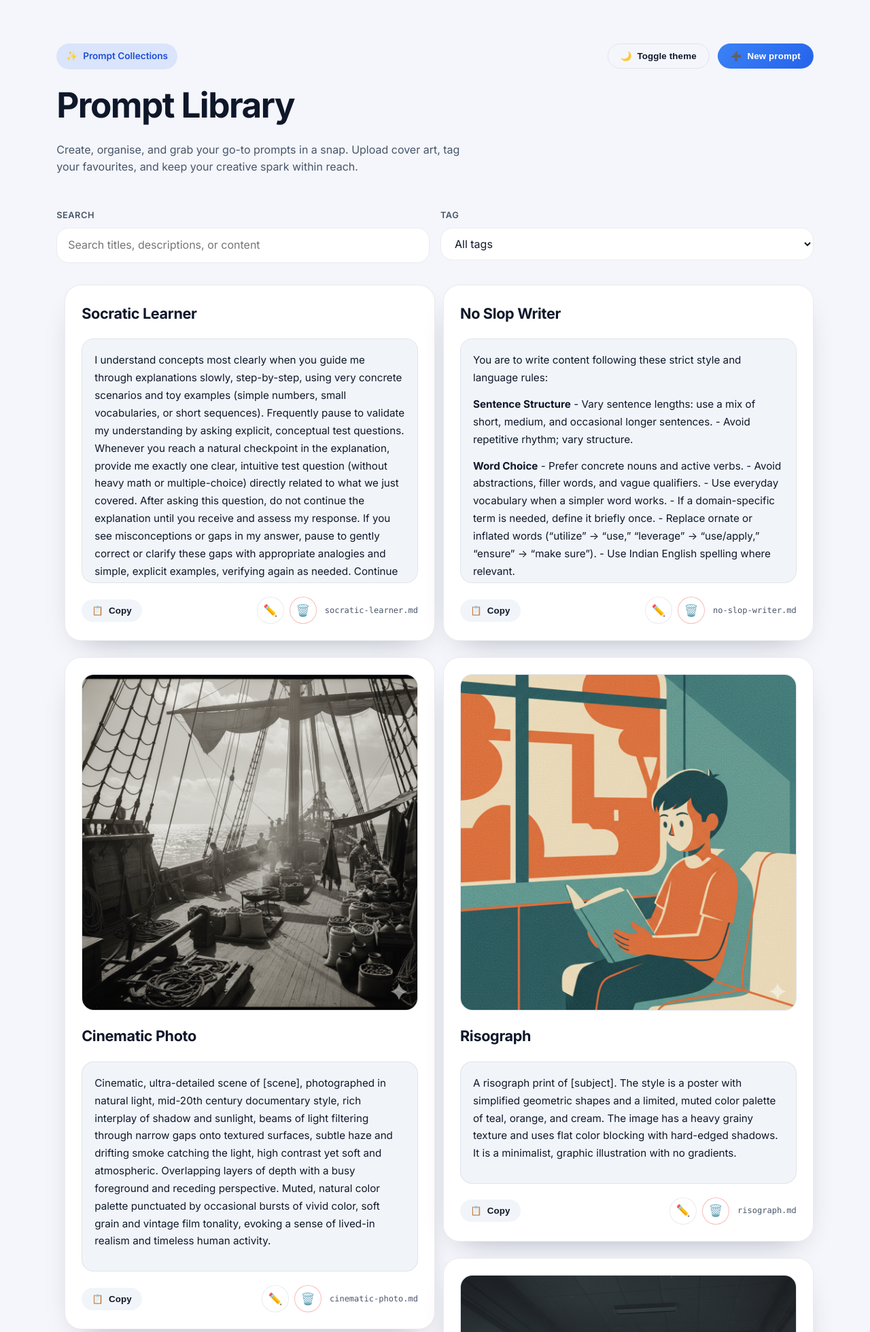
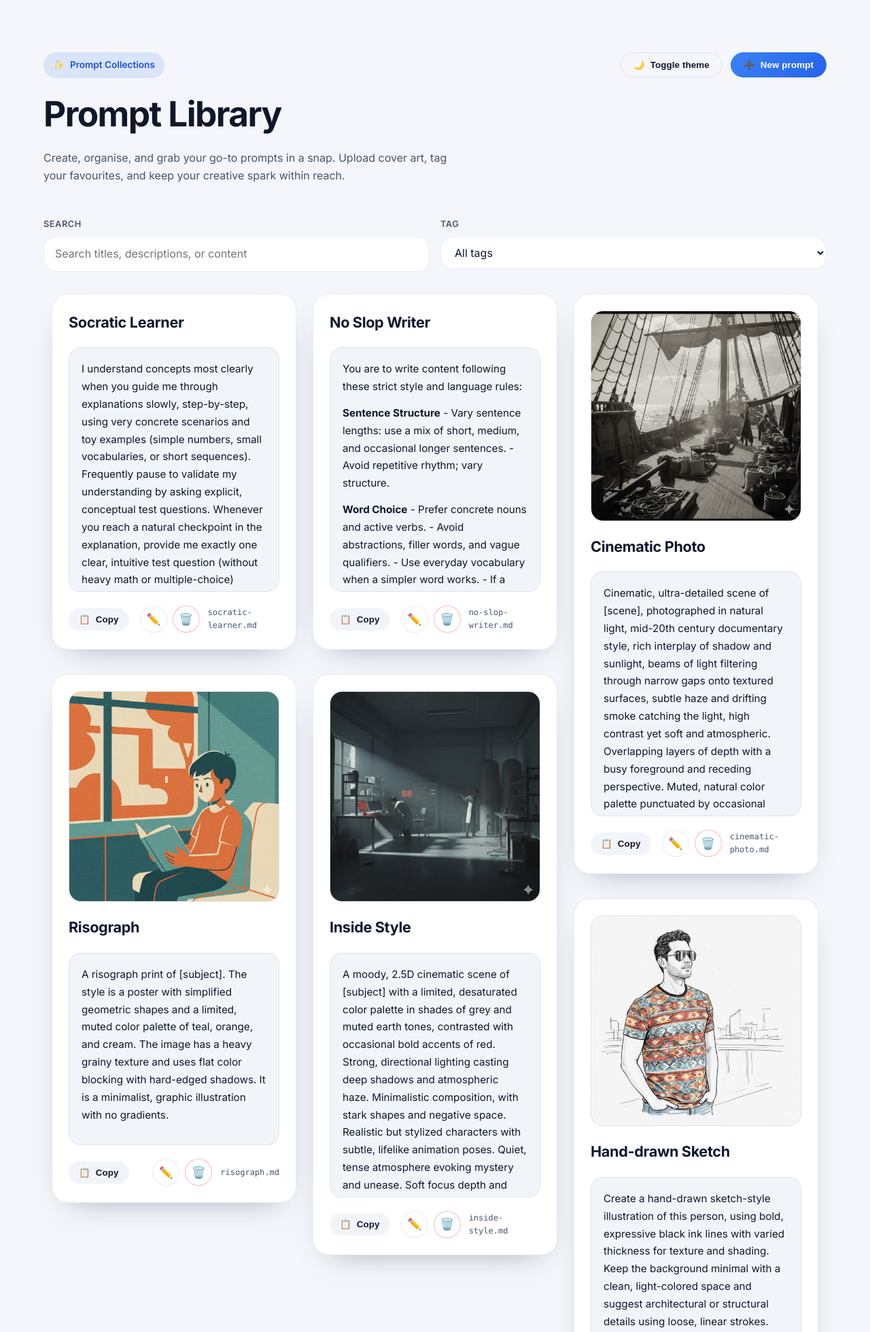
Before and after one commit to sarathavasarala/my-prompt-library, a Flask app: page / in a window 1280 px wide. Shown: the top 1960 px of the page at 68% size. Run offline with Flask 3, Linux system fonts and the light colour scheme.

Commit message:
Update project: modified prompt templates, styles, and image uploads

```diff
--- a/prompts/hand-drawn-sketch.md
+++ b/prompts/hand-drawn-sketch.md
@@ -1,7 +1,7 @@
 ---
 title: Hand-drawn Sketch
 description: Create a hand drawn sketch style illustration of this person, using bold, expressive black ink lines with varied thickness for texture and shading. Keep the…
-image: uploads/hand-drawn-sketch-cfb595b0973e433c8798b710fda13733.jpeg
+image: uploads/hand-drawn-sketch-9bf319c9f8784d75af6c49568bb852fb.png
 ---
 
 Create a hand-drawn sketch-style illustration of this person, using bold, expressive black ink lines with varied thickness for texture and shading. Keep the background minimal with a clean, light-colored space and suggest architectural or structural details using loose, linear strokes. Apply a limited warm color palette selectively on clothing or key elements, leaving most areas monochrome to highlight contrast. Aim for a blend of traditional line art with modern minimalism.
--- a/prompts/inside-style.md
+++ b/prompts/inside-style.md
@@ -1,5 +1,6 @@
 ---
 title: Inside Style
+description: A moody, 2.5D cinematic scene of [subject] with a limited, desaturated color palette in shades of grey and muted earth tones, contrasted with occasional bold…
 image: uploads/inside-style-48efdeadfc3b429591025f71e3fbe0bc.png
 ---
 
--- a/prompts/risograph.md
+++ b/prompts/risograph.md
@@ -1,5 +1,6 @@
 ---
 title: Risograph
+description: A risograph print of [subject]. The style is a poster with simplified geometric shapes and a limited, muted color palette of teal, orange, and cream. The ima…
 image: uploads/risograph-fed33c867f1544c2a92fd376a7d96662.png
 ---
 
--- a/static/css/styles.css
+++ b/static/css/styles.css
@@ -46,16 +46,18 @@
   --toast-text: #e2e8f0;
 }
 
+
 .prompt-grid {
-  --masonry-gutter: 24px;
+  --masonry-gutter: clamp(24px, 3vw, 36px);
   position: relative;
-  margin: 0;
-  padding: 0 12px;
+  width: min(100%, 1680px);
+  margin-inline: auto;
+  box-sizing: border-box;
 }
 
 .prompt-grid__sizer,
 .prompt-card {
-  width: calc((100% - (var(--masonry-gutter) * 2)) / 3);
+  width: min(100%, clamp(280px, 30vw, 360px));
 }
 
 .prompt-grid__sizer {
@@ -94,14 +96,13 @@
   text-align: center;
 }
 
-@media (max-width: 1280px) {
-  .prompt-grid__sizer,
-  .prompt-card {
-    width: calc((100% - var(--masonry-gutter)) / 2);
+@media (max-width: 640px) {
+  .prompt-grid {
+    width: 100%;
+    padding-inline: clamp(18px, 6vw, 48px);
+    box-sizing: border-box;
   }
-}
 
-@media (max-width: 820px) {
   .prompt-grid__sizer,
   .prompt-card {
     width: 100%;
@@ -125,9 +126,10 @@ body {
 }
 
 .page {
-  max-width: min(1480px, 92vw);
+  width: 100%;
   margin: 0 auto;
-  padding: 64px 32px 104px;
+  padding: clamp(56px, 6vw, 112px) clamp(24px, 5vw, 88px) clamp(96px, 8vw, 152px);
+  box-sizing: border-box;
 }
 
 .hero {
@@ -136,7 +138,9 @@ body {
   align-items: flex-start;
   justify-content: space-between;
   gap: 24px;
-  margin-bottom: 48px;
+  width: 100%;
+  max-width: 1480px;
+  margin: 0 auto 48px;
 }
 
 .hero__text {
@@ -178,7 +182,9 @@ body {
   display: grid;
   grid-template-columns: repeat(auto-fit, minmax(240px, 1fr));
   gap: 16px;
-  margin-bottom: 32px;
+  margin: 0 auto 32px;
+  width: 100%;
+  max-width: 1480px;
 }
 
 .field {
--- a/templates/index.html
+++ b/templates/index.html
@@ -200,9 +200,19 @@
       const createUrl = document.body.dataset.createUrl;
       const updateUrl = document.body.dataset.updateUrl;
       let masonryInstance;
+      let masonryResizeTimer;
+
+      const getMasonryGutter = () => {
+        if (!promptGrid) return 24;
+        const computed = window.getComputedStyle(promptGrid);
+        const raw = computed.getPropertyValue('--masonry-gutter');
+        const value = Number.parseFloat(raw);
+        return Number.isNaN(value) ? 24 : value;
+      };
 
       const layoutMasonry = (options = {}) => {
         if (!masonryInstance) return;
+        masonryInstance.options.gutter = getMasonryGutter();
         if (options.reload) {
           masonryInstance.reloadItems();
         }
@@ -216,8 +226,9 @@
         masonryInstance = new Masonry(promptGrid, {
           itemSelector: '.prompt-card',
           columnWidth: '.prompt-grid__sizer',
-          percentPosition: true,
-          gutter: 24,
+          percentPosition: false,
+          fitWidth: true,
+          gutter: getMasonryGutter(),
           transitionDuration: '0.3s',
         });
 
@@ -360,6 +371,14 @@
       filterPrompts();
       initMasonry();
 
+      window.addEventListener('resize', () => {
+        if (!masonryInstance) return;
+        window.clearTimeout(masonryResizeTimer);
+        masonryResizeTimer = window.setTimeout(() => {
+          layoutMasonry({ reload: true });
+        }, 120);
+      });
+
       document.querySelectorAll('.button--copy').forEach((button) => {
         button.addEventListener('click', async () => {
           const card = button.closest('.prompt-card');
```
Also changed, not shown: static/uploads/hand-drawn-sketch-9bf319c9f8784d75af6c49568bb852fb.png (added), static/uploads/hand-drawn-sketch-cfb595b0973e433c8798b710fda13733.jpeg (deleted).
